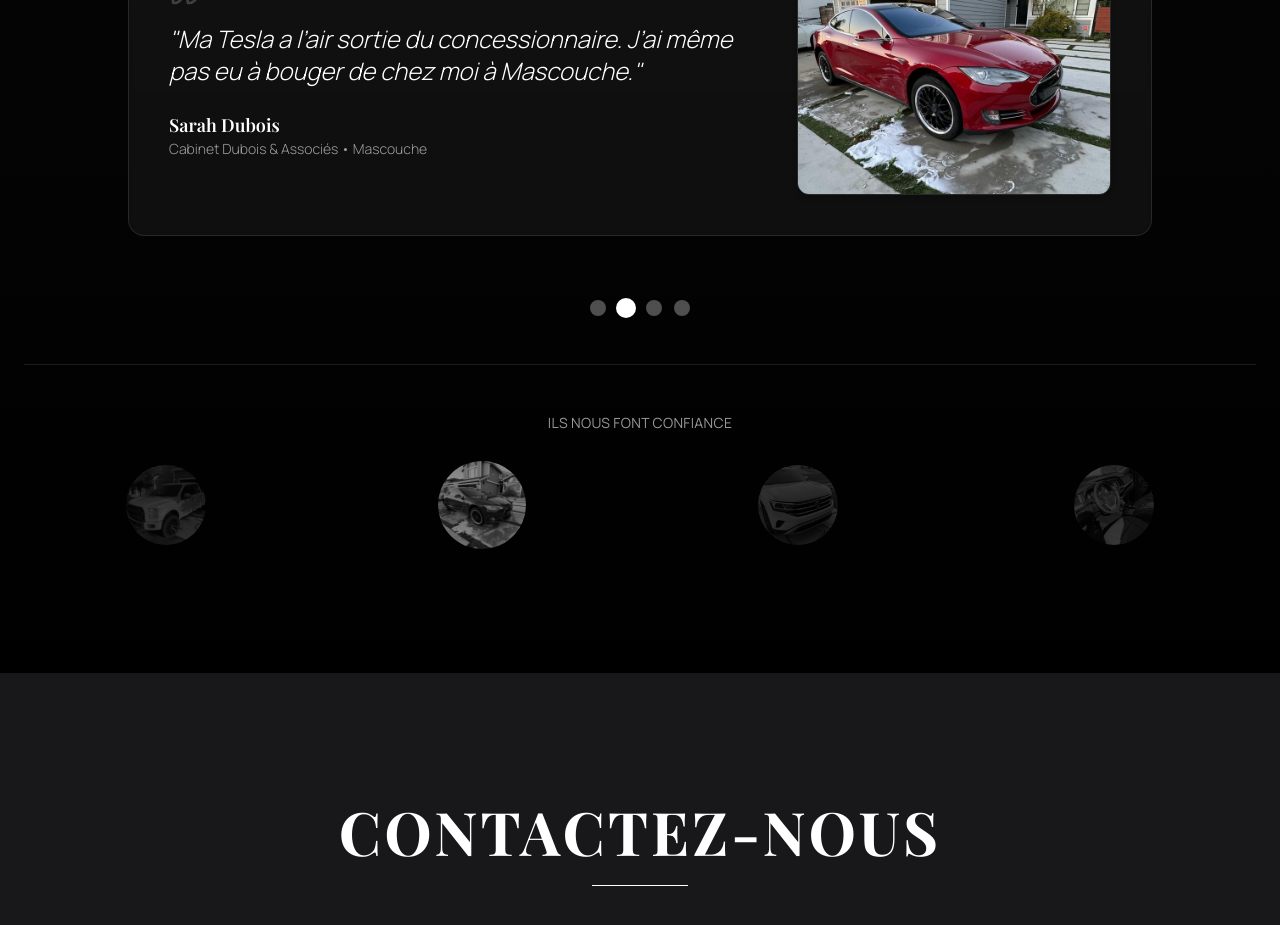
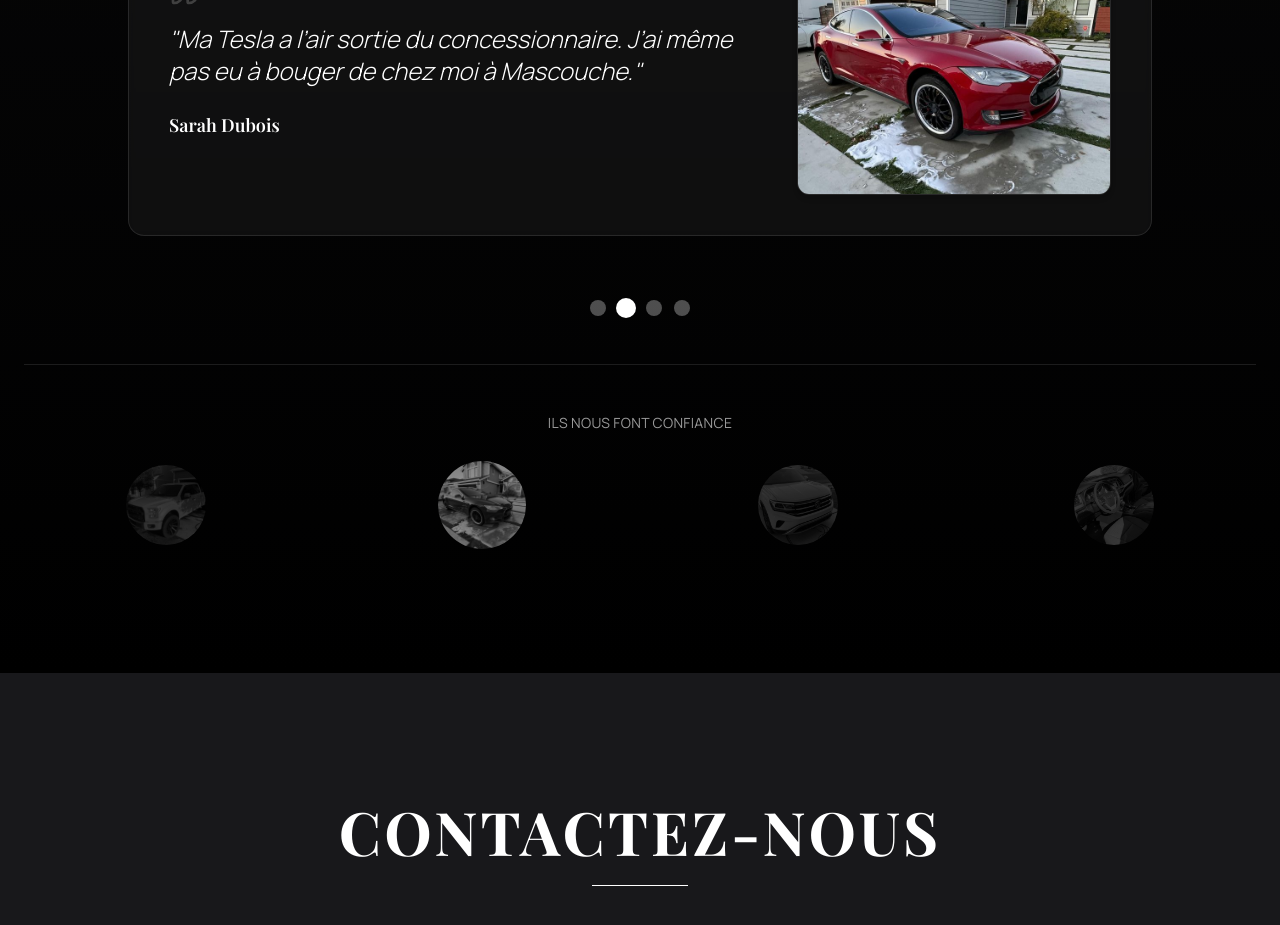
Before and after one commit to MiXir-Dev/kbk-prestige-mixir, a React (Vite) app: page / in a window 1280 px wide. Shown: the part 5700-6625 px from the top of the page. Built offline with nearby package versions, Linux system fonts and the light colour scheme; a web font is replaced by a local one.

Commit message:
fixed testimonials

```diff
--- a/src/components/Testimonials.tsx
+++ b/src/components/Testimonials.tsx
@@ -9,9 +9,8 @@ const Testimonials = () => {
     {
       id: 1,
       text: "Mon pickup brille comme jamais. Ils sont venus direct chez moi à L’Assomption, super pratique.",
+      logo: "/testimonials/pickup.png",
       author: "Patrick B.",
-      company: null,
-      logo: "/testimonials/pickup.png",
       rating: 5,
       location: "L'Assomption"
     },
@@ -19,7 +18,6 @@ const Testimonials = () => {
       id: 2,
       text: "Ma Tesla a l’air sortie du concessionnaire. J’ai même pas eu à bouger de chez moi à Mascouche.",
       author: "Sarah Dubois",
-      company: "Cabinet Dubois & Associés",
       logo: "/testimonials/tesla.png",
       rating: 5,
       location: "Mascouche"
@@ -28,7 +26,6 @@ const Testimonials = () => {
       id: 3,
       text: "Top service. Mon SUV est clean comme jamais, prêt pour le week-end. Les gars sont pros et rapides.",
       author: "Michel Tremblay",
-      company: "Construction MTL",
       logo: "/testimonials/volks.png",
       rating: 5,
       location: "Repentigny"
@@ -37,7 +34,6 @@ const Testimonials = () => {
       id: 4,
       text: "Toujours nickel. Ils s’occupent de mes chars pendant que je bosse. J’ai rien à faire, j’adore.",
       author: "Jean-François Leblanc",
-      company: "Garage Elite",
       logo: "/testimonials/toyota.png",
       rating: 5,
       location: "Terrebonne"
@@ -124,12 +120,6 @@ const Testimonials = () => {
                 <h4 className="text-white font-semibold text-lg">
                   {testimonials[activeTestimonial].author}
                 </h4>
-                <p className="text-white/60 text-sm font-light">
-                  {testimonials[activeTestimonial].company
-                    ? `${testimonials[activeTestimonial].company} • `
-                    : ""}
-                  {testimonials[activeTestimonial].location}
-                </p>
               </div>
             </div>
 
@@ -177,7 +167,7 @@ const Testimonials = () => {
               >
                 <img
                   src={testimonial.logo}
-                  alt={testimonial.company || "Client"}
+                  alt={"Client"}
                   className="w-20 h-20 object-cover rounded-full filter grayscale hover:grayscale-0 transition-all duration-300"
                   loading="lazy"
                 />
```
